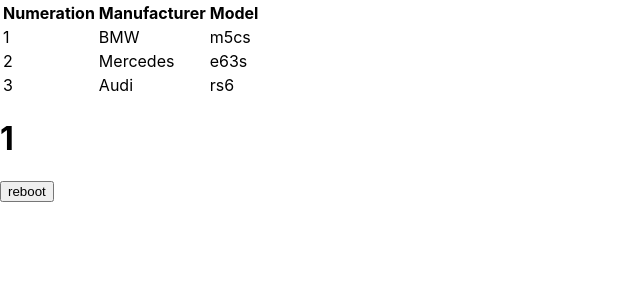
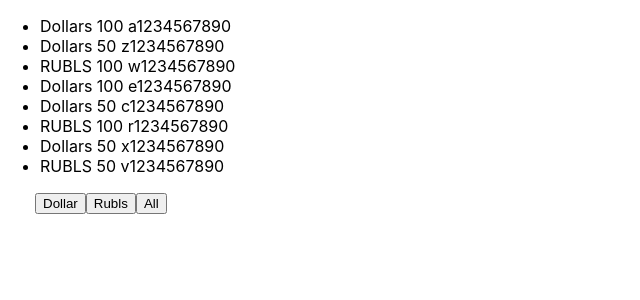
Before and after one commit to melion11/my-microtasks, a React (Create React App) app: page / in a window 1280 px wide. Shown: the top 300 px of the page, without its empty margins (0-640 px from the left). Built offline with nearby package versions, Linux system fonts and the light colour scheme.

Commit message:
completed filter microtask lesson

```diff
--- a/src/App.tsx
+++ b/src/App.tsx
@@ -1,44 +1,54 @@
 import React, {useState} from 'react';
-import {Cars, carType} from './map/topCars';
-import {Button} from './button/Button';
+import {Button} from './microtasks/button/Button';
+
+type FilterType = 'All' | 'Dollar' | 'Rubls'
+
 
 function App() {
-    const topCars: carType[] = [
-        {manufacturer: 'BMW', model: 'm5cs'},
-        {manufacturer: 'Mercedes', model: 'e63s'},
-        {manufacturer: 'Audi', model: 'rs6'}
-    ]
 
-    // const ButtonFoo1 = (name:string) => {
-    //     console.log(name)
-    // }
-    //
-    // const ButtonFoo2 = (name:string) => {
-    //     console.log(name)
-    // }
-    //
-    // const ButtonFoo3 = () => {
-    //     console.log('im stupid button')
-    // }
+    let [money, setMoney] = useState ([
+        {banknots: 'Dollars', value: 100, number: ' a1234567890'},
+        {banknots: 'Dollars', value: 50, number: ' z1234567890'},
+        {banknots: 'RUBLS', value: 100, number: ' w1234567890'},
+        {banknots: 'Dollars', value: 100, number: ' e1234567890'},
+        {banknots: 'Dollars', value: 50, number: ' c1234567890'},
+        {banknots: 'RUBLS', value: 100, number: ' r1234567890'},
+        {banknots: 'Dollars', value: 50, number: ' x1234567890'},
+        {banknots: 'RUBLS', value: 50, number: ' v1234567890'},
+    ]);
 
-    let [a, setA] = useState(1)
+   const [filter, setFilter] = useState<FilterType>('All')
 
-    const onClickHandler = () => {
-        setA(++a)
+    let currentMoney = money;
+
+    if (filter === 'Dollar') {
+        currentMoney = money.filter(filteredMoney => filteredMoney.banknots === 'Dollars')
+    }
+    if (filter === 'Rubls') {
+        currentMoney = money.filter(filteredMoney => filteredMoney.banknots === 'RUBLS')
     }
 
-    const onClickReboot = () => {
-        setA(0)
+    const onClickFilterHandler = (nameButton: FilterType) => {
+    setFilter(nameButton)
     }
 
     return (
-        <div className="App">
-            <Cars cars={topCars}/>
-            {/*<Button name={'MyYouTubeChanel-1'} callBack={()=>ButtonFoo1('ivan')}/>*/}
-            {/*<Button name={'MyYouTubeChanel-2'} callBack={()=>ButtonFoo2('vasya')}/>*/}
-            {/*<Button name={'+'} callBack={ButtonFoo3}/>*/}
-            <h1 onClick={onClickHandler}>{a}</h1>
-            <button onClick={onClickReboot}>reboot</button>
+        <div className={'money-wrap'}>
+            <ul className="money-list">
+                {currentMoney.map((m, index) => {
+                    return (
+                        <li key={index}>
+                            <span>{m.banknots} </span>
+                            <span>{m.value} </span>
+                            <span>{m.number} </span>
+                        </li>
+                    );
+                })}
+            </ul>
+            <div style={{marginLeft: '35px'}}>
+                <Button name={'Dollar'} callBack={() => onClickFilterHandler('Dollar')}/>
+                <Button name={'Rubls'} callBack={() => onClickFilterHandler('Rubls')}/>
+                <Button name={'All'} callBack={() => onClickFilterHandler('All')}/></div>
         </div>
     )
 }
```
Also changed, not shown: src/App1-3m.tsx (added, +44 -0 lines), src/microtasks/button/Button.tsx (renamed from src/button/Button.tsx), src/microtasks/map/topCars.tsx (renamed from src/map/topCars.tsx).
